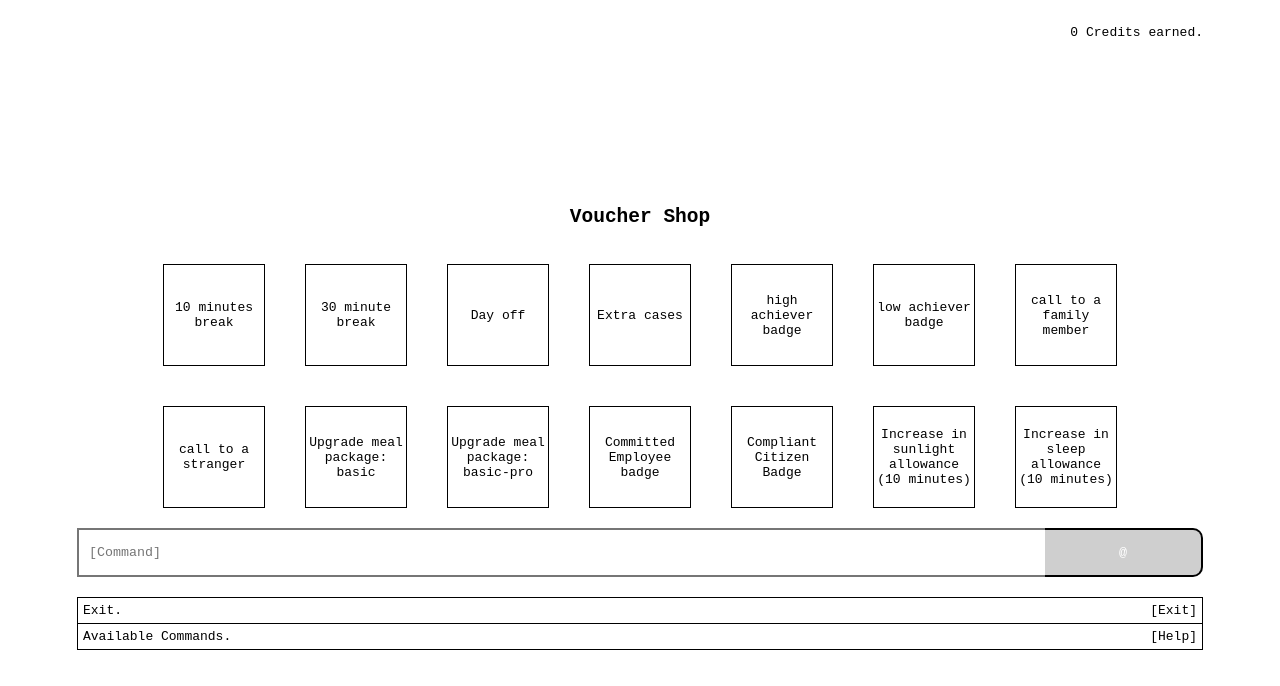
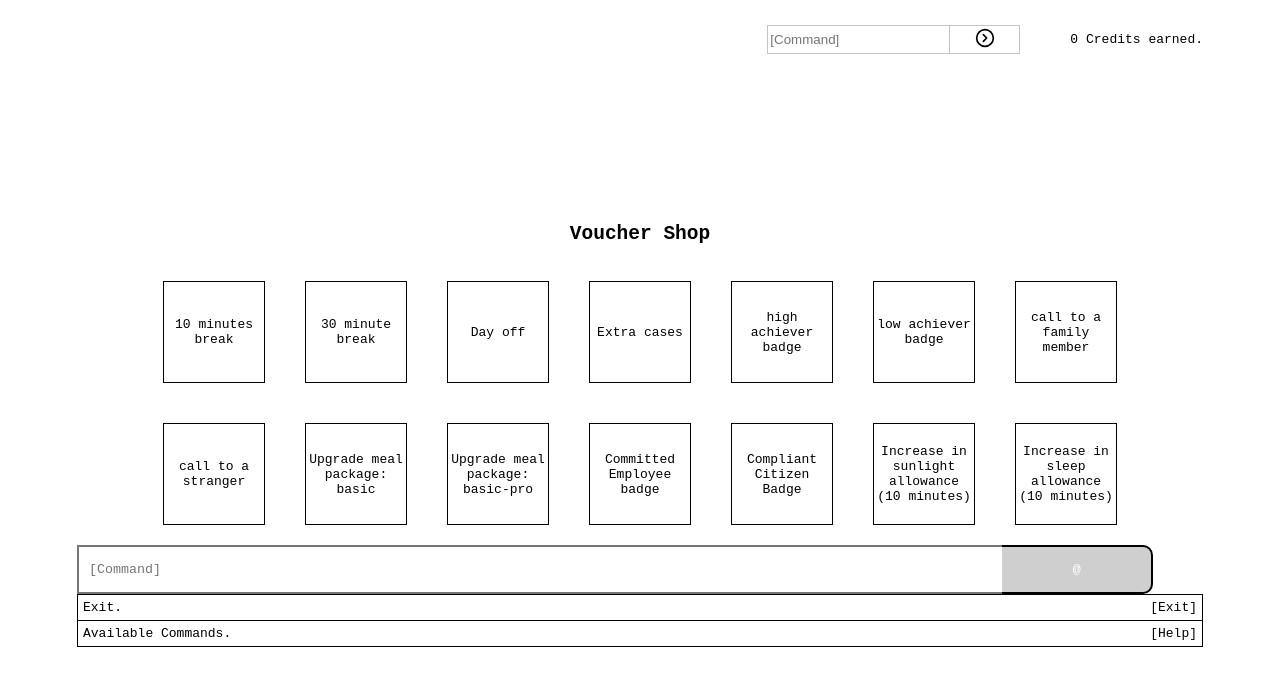
Before and after one commit to lewisPratt/theAdministrator, a React (Vite) app: page /VoucherShop in a window 1280 px wide. Shown: the top 686 px of the page. Built offline with nearby package versions, Linux system fonts and the light colour scheme.

Commit message:
feat: add CommandInput component for command navigation and error handling, enhance App layout with navigation integration. Move command input to navbar

```diff
--- a/src/App.css
+++ b/src/App.css
@@ -81,6 +81,7 @@ nav {
   display: flex;
   justify-content: flex-end;
   margin-top: 25px;
+  align-items: center;
 }
 
 input[type=text]:focus {
@@ -95,7 +96,10 @@ label {
 form {
   text-align: left;
   width: 100%;
+  margin:0;
+
 }
+
 
 h1 {
   font-family: monospace;
@@ -132,8 +136,8 @@ h5 {
 #main-content {
   display: flex;
   flex-direction: column;
-  justify-content: center;
-  align-items: center;
+  justify-content: flex-start;
+  align-items: flex-end;
   flex: 1;
   width: 100%;
 
@@ -142,6 +146,10 @@ h5 {
 
 #content-container {
   width: 100%;
+  display: flex;
+  flex-direction: column;
+  justify-content: center;
+  flex:1;
 }
 
 #login {
@@ -176,7 +184,7 @@ h5 {
   flex-direction: row;
   justify-content: flex-start;
   align-items: center;
-  margin-bottom: 20px;
+  margin-right:50px;
 }
 
 .command-container {
@@ -733,7 +741,20 @@ Inbox
   font-weight: bolder;
   text-decoration: underline;
 }
-
+#nav-text-input{
+  height:25px;
+  border:1px solid #C4C4C0;
+}
+#nav-submit-button{
+  height:29px;
+  width:70px;
+  border:1px solid #C4C4C0;
+  border-left:none;
+  line-height:2.3rem;
+}
+#nav-form{
+    display:flex;
+}
 @keyframes rotate-loader {
   to {
     rotate: 360deg;
--- a/src/App.tsx
+++ b/src/App.tsx
@@ -1,45 +1,41 @@
-import  { useState } from "react";
-import { BrowserRouter, Routes, Route} from "react-router-dom";
+import { useState } from "react";
+import { BrowserRouter, Routes, Route } from "react-router-dom";
 import WorkDes from "./WorkDes";
 import TranscriptRev from "./TranscriptRev";
 import "./App.css";
 import ScoreTracker from "./ScoreTracker";
-import { LoaderCircle } from "lucide-react";
+import { LoaderCircle, ChevronRightCircle } from "lucide-react";
 import VoucherShop from "./VoucherShop";
-import CommandCentre from "./CommandCentre"
+import CommandCentre from "./CommandCentre";
 import Login from "./Login";
 import { ScoreContext } from "./context_providers/ScoreContext";
 import { AdminContext } from "./context_providers/AdminContext";
-
 import type { Dispatch, SetStateAction } from "react";
 import Inbox from "./Inbox";
+import CommandInput from "./CommandInput";
 
 interface scoreContextShape {
   scoreState: number;
   setScoreState: Dispatch<SetStateAction<number>>;
 }
-interface adminContextShape{
-    adminName: string
-    setAdminName: Dispatch<SetStateAction<string>>
+interface adminContextShape {
+  adminName: string;
+  setAdminName: Dispatch<SetStateAction<string>>;
 }
 
 function App() {
   // const [typedName, setTypedName] = useState<string>("");
-  const [adminName, setAdminName] = useState<string>('');
+  const [adminName, setAdminName] = useState<string>("");
   const [loadingState, setLoadingState] = useState<boolean>(false);
   // const [workDes, setWorkDes] = useState<boolean>(false);
   // const [transcriptRev, setTranscriptRev] = useState<boolean>(false);
   const [scoreState, setScoreState] = useState<number>(0);
 
-  const adminContextValue : adminContextShape = {adminName, setAdminName}
+  const adminContextValue: adminContextShape = { adminName, setAdminName };
   const scoreContextValue: scoreContextShape = { scoreState, setScoreState };
 
   return (
     <>
-      <nav>
-        {" "}
-        <ScoreTracker scoreState={scoreState} />
-      </nav>
       <div id="main-content">
         <BrowserRouter>
           {loadingState ? (
@@ -49,14 +45,21 @@ function App() {
           ) : (
             <AdminContext value={adminContextValue}>
               <ScoreContext value={scoreContextValue}>
+                <nav>
+                  <CommandInput />
+                  <ScoreTracker scoreState={scoreState} />
+                </nav>
                 <div id="content-container">
                   <Routes>
                     <Route path="/" element={<Login />} />
                     <Route path="/CommandCentre" element={<CommandCentre />} />
-                  <Route path="/TranscriptReview" element={<TranscriptRev />} />
+                    <Route
+                      path="/TranscriptReview"
+                      element={<TranscriptRev />}
+                    />
                     <Route path="/workDes" element={<WorkDes />} />
                     <Route path="/VoucherShop" element={<VoucherShop />} />
-                  <Route path="/Inbox" element={<Inbox />}/>
+                    <Route path="/Inbox" element={<Inbox />} />
                   </Routes>
                 </div>
               </ScoreContext>
--- /dev/null
+++ b/src/CommandInput.tsx
@@ -0,0 +1,73 @@
+import { ChevronRightCircle } from "lucide-react";
+import { useNavigate } from "react-router-dom";
+import { useState } from "react";
+
+export default function CommandInput() {
+  const [typedCommand, setTypedCommand] = useState<string>("");
+    const [errorState, setErrorState] = useState<string | null>(null)
+  const navigate = useNavigate();
+
+  function handleCommand(e: React.SubmitEvent<HTMLFormElement>) {
+    e.preventDefault();
+
+    switch (typedCommand) {
+      case "[DesStart]":
+        navigate("/workDes");
+         resetInput(e)
+        break;
+      case "[Voucher]":
+        navigate("/VoucherShop");
+        resetInput(e)
+        break;
+      case "[Review]":
+        navigate("/TranscriptReview");
+         resetInput(e)
+        break;
+      case "[Inbox]":
+        navigate("/Inbox");
+         resetInput(e)
+        break;
+      case "[LeaveReq]":
+        // setLeaveReq(true);
+        // setErrorState(false);
+         resetInput(e)
+        break;
+      case "[Exit]":
+        navigate("/CommandCentre");
+         resetInput(e)
+        break;
+      default:
+        resetInput(e)
+        setErrorState("Command not recognized");
+        break;
+    }
+  }
+
+  function resetInput(e: React.SubmitEvent<HTMLFormElement>) {
+    e.currentTarget.reset();
+    setErrorState(null)
+  }
+  return (
+    <div id="command-input-container">
+
+      <form id="nav-form" onSubmit={handleCommand}>
+        {errorState !=  null &&
+            <p>{errorState}</p>
+        }
+        <input
+          type="text"
+          placeholder="[Command]"
+          id="nav-text-input"
+          name="command"
+          autoComplete="off"
+          onChange={(e: React.ChangeEvent<HTMLInputElement>) => {
+            setTypedCommand(e.currentTarget.value);
+          }}
+        ></input>
+        <button id="nav-submit-button">
+          <ChevronRightCircle size={20} />
+        </button>
+      </form>
+    </div>
+  );
+}
```
Lines whose indentation alone changed are shown as unchanged.
